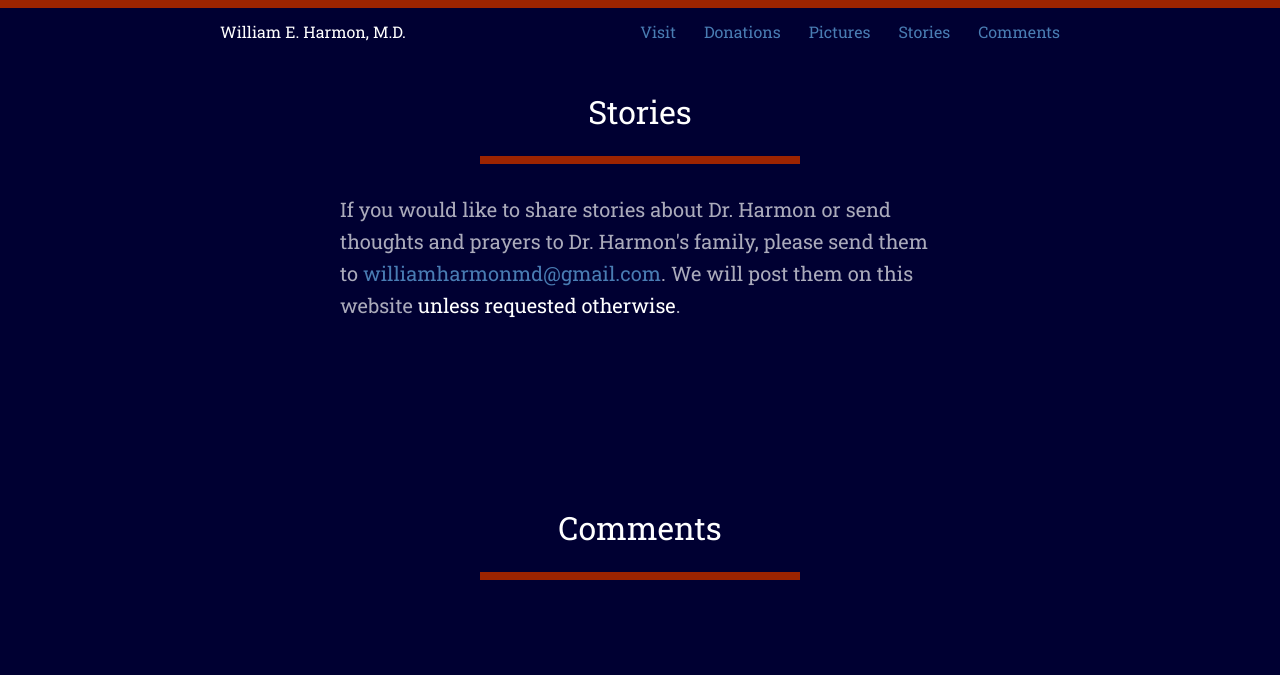
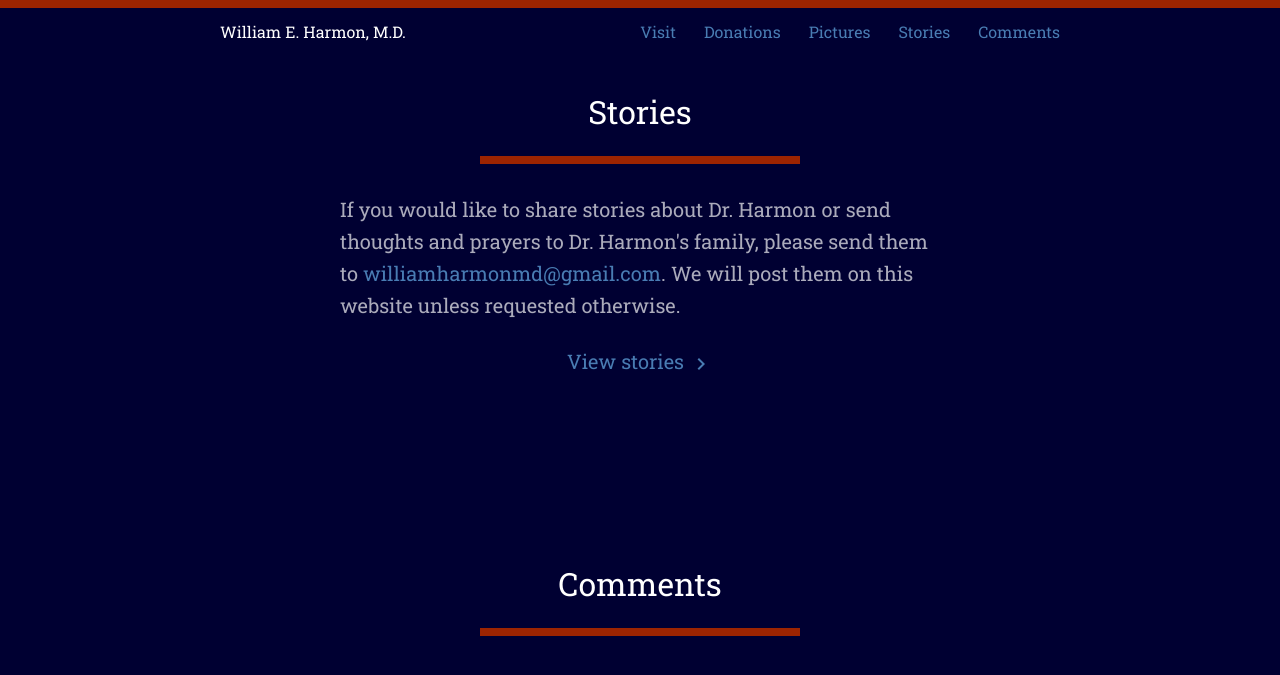
Before and after one commit to ianli/williamharmonmd.com, a Jekyll site: the page built from index.html, in a window 1280 px wide and 900 px high, scrolled down 2780 px. Shown: the top 675 px of the window. Built offline with Jekyll 4.4.1, drawn with Linux system fonts in a browser that asks for light colours; nearby versions of some CDN libraries; comment, search, counter and statistics services are not loaded.

Commit message:
Add link to stories page from stories section of home page

```diff
--- a/index.html
+++ b/index.html
@@ -155,8 +155,18 @@ title: In memory of William E. Harmon, M.D.
       please send them to
       <a href="mailto:williamharmonmd@gmail.com">williamharmonmd@gmail.com</a>.
       We will post them on this website
-      <em>unless requested otherwise</em>.
+      unless requested otherwise.
     </p>
+
+    <hr class="space-32">
+
+    <p class="text-large text-center">
+      <a href="/stories.html#stories">
+        View stories
+        <i class="material-icons">keyboard_arrow_right</i>
+      </a>
+    </p>
+
   </div>
 </section>
 
```
